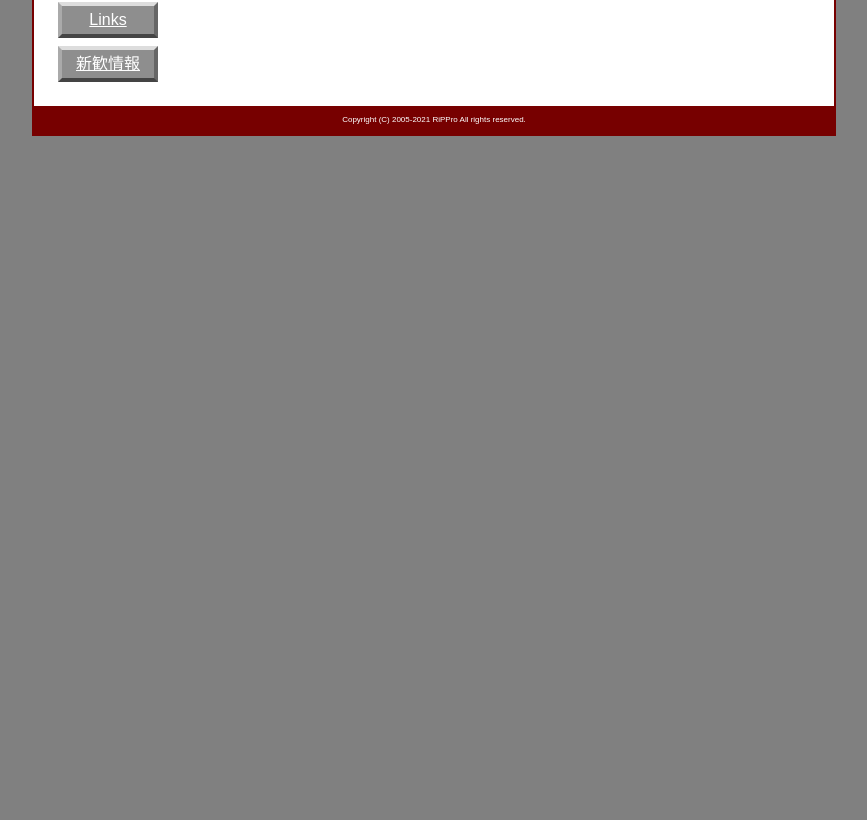
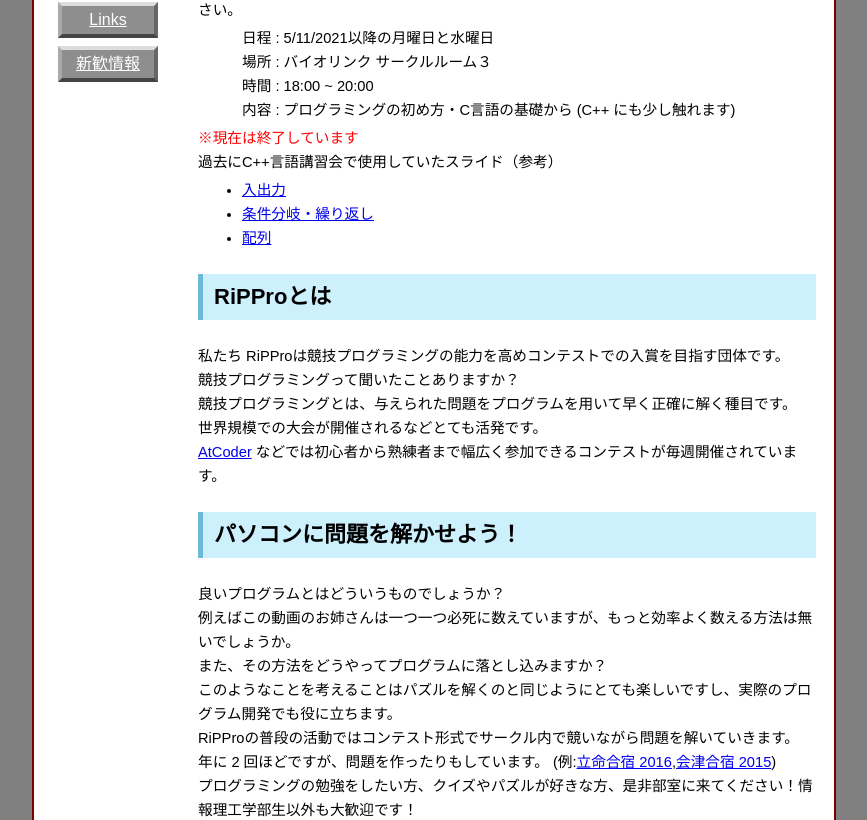
Before and after one commit to rippro/rippro.github.io, a Next.js app: page /welcome in a window 1280 px wide. Shown: the part 320-1140 px from the top of the page, without its empty margins (206-1073 px from the left). Before the commit the page ends 800 px from the top, so only its background shows below. Built offline with nearby package versions, Linux system fonts and the light colour scheme.

Commit message:
feat: add welcome page

```diff
--- a/package.json
+++ b/package.json
@@ -12,7 +12,8 @@
     "next": "12.0.3",
     "react": "17.0.2",
     "react-dom": "17.0.2",
-    "react-twitter-widgets": "^1.10.0"
+    "react-twitter-widgets": "^1.10.0",
+    "react-youtube": "^7.13.1"
   },
   "devDependencies": {
     "@types/node": "16.11.7",
--- a/pages/welcome.tsx
+++ b/pages/welcome.tsx
@@ -2,18 +2,135 @@
 
 import { VFC } from "react";
 import { Layout } from "../components/Layout";
-import Twitter from "../components/Twitter";
+import YouTube from "react-youtube";
 
 import styles from "../components/section.module.css";
+import welcomeStyles from "../styles/welcome.module.css";
 
 const Contact: VFC = () => {
+  const currentDate = new Date();
+
+  const courseDateStart = new Date(`${currentDate.getFullYear()}/5/11`);
+  const courseDateEnd = new Date(`${currentDate.getFullYear()}/7/31`);
+  const coueseWeek = ["月", "水"];
+  const coursePlace = "バイオリンク サークルルーム３";
+  const courseTime = "18:00 ~ 20:00";
+
+  const isCourceOpen: boolean =
+    courseDateStart < currentDate && currentDate < courseDateEnd;
   return (
     <Layout
       title="Links - RiPPro(立命館大学情報理工学部プロジェクト団体)"
       description="他サイトへのリンクを記載したページ"
     >
-
-      <Twitter />
+      <div className={`${styles.section} ${welcomeStyles.line}`}>
+        <h2>プログラミング(C++)講習会</h2>
+        <p>プログラミングに関する講習会を私たちの団体で実施します。</p>
+        <p>
+          プログラミングって何？と思う方、どこの学部の方でもでも歓迎するので気軽に参加してください。
+        </p>
+        <ul className={welcomeStyles.list}>
+          <li>
+            日程 : {courseDateStart.toLocaleDateString()}以降の
+            {coueseWeek.map((week) => week + "曜日").join("と")}
+          </li>
+          <li>場所 : {coursePlace}</li>
+          <li>時間 : {courseTime}</li>
+          <li>
+            内容 : プログラミングの初め方・C言語の基礎から (C++
+            にも少し触れます)
+          </li>
+        </ul>
+        <p style={{ color: "red" }}>
+          {isCourceOpen ? "" : "※現在は終了しています"}
+        </p>
+        <div>
+          過去にC++言語講習会で使用していたスライド（参考）
+          <ul>
+            <li>
+              <a href="https://www.slideshare.net/rippro/ss-75074872">入出力</a>
+            </li>
+            <li>
+              <a href="https://www.slideshare.net/rippro/ss-75063033">
+                条件分岐・繰り返し
+              </a>
+            </li>
+            <li>
+              <a href="https://www.slideshare.net/rippro/ss-75165601">配列</a>
+            </li>
+          </ul>
+        </div>
+        <h2>RiPProとは</h2>
+        <div className={welcomeStyles.line}>
+          <p>
+            私たち
+            RiPProは競技プログラミングの能力を高めコンテストでの入賞を目指す団体です。
+          </p>
+          <p>競技プログラミングって聞いたことありますか？</p>
+          <p>
+            競技プログラミングとは、与えられた問題をプログラムを用いて早く正確に解く種目です。
+          </p>
+          <p>世界規模での大会が開催されるなどとても活発です。</p>
+          <a
+            href="http://atcoder.jp/"
+            target="_blank"
+            rel="noopener noreferrer"
+          >
+            AtCoder
+          </a>{" "}
+          などでは初心者から熟練者まで幅広く参加できるコンテストが毎週開催されています。
+        </div>
+        <h2>パソコンに問題を解かせよう！</h2>
+        <div className={welcomeStyles.line}>
+          <p>良いプログラムとはどういうものでしょうか？</p>
+          <p>
+            例えばこの動画のお姉さんは一つ一つ必死に数えていますが、もっと効率よく数える方法は無いでしょうか。
+          </p>
+          <p>また、その方法をどうやってプログラムに落とし込みますか？</p>
+          <p>
+            このようなことを考えることはパズルを解くのと同じようにとても楽しいですし、実際のプログラム開発でも役に立ちます。
+          </p>
+        </div>
+        <YouTube
+          videoId="Q4gTV4r0zRs"
+          className={welcomeStyles.iframe}
+          containerClassName={welcomeStyles.youtube}
+        />
+        <div className={welcomeStyles.line}>
+          <p>
+            RiPProの普段の活動ではコンテスト形式でサークル内で競いながら問題を解いていきます。
+          </p>
+          <p>
+            年に 2 回ほどですが、問題を作ったりもしています。 (例:
+            <a
+              href="https://onlinejudge.u-aizu.ac.jp/beta/room.html#RitsCamp16Day1"
+              target="_blank"
+              rel="noopener noreferrer"
+            >
+              立命合宿 2016
+            </a>
+            ,
+            <a
+              href="https://onlinejudge.u-aizu.ac.jp/beta/room.html#ACPC2015Day1"
+              target="_blank"
+              rel="noopener noreferrer"
+            >
+              会津合宿 2015
+            </a>
+            )
+          </p>
+          <p>
+            プログラミングの勉強をしたい方、クイズやパズルが好きな方、是非部室に来てください！情報理工学部生以外も大歓迎です！
+          </p>
+        </div>
+        <h2>連絡先</h2>
+        <div>
+          入部希望者または質問等がある方は，下記のページにアクセスしてください。
+          <br />
+          <br />
+          <a href="../contact.html">RiPProの「Contact」ページにアクセス</a>
+        </div>
+      </div>
     </Layout>
   );
 };
--- /dev/null
+++ b/styles/welcome.module.css
@@ -0,0 +1,23 @@
+/** @format */
+
+.youtube {
+  position: relative;
+  width: 100%;
+  padding-top: 56.25%;
+}
+
+.iframe {
+  position: absolute;
+  top: 0;
+  right: 0;
+  width: 100%;
+  height: 100%;
+}
+
+.line p {
+    margin: 0;
+}
+
+.list {
+    list-style: none;
+}
```
Also changed, not shown: 1 other file (tests, documents, lock files or other folders).
